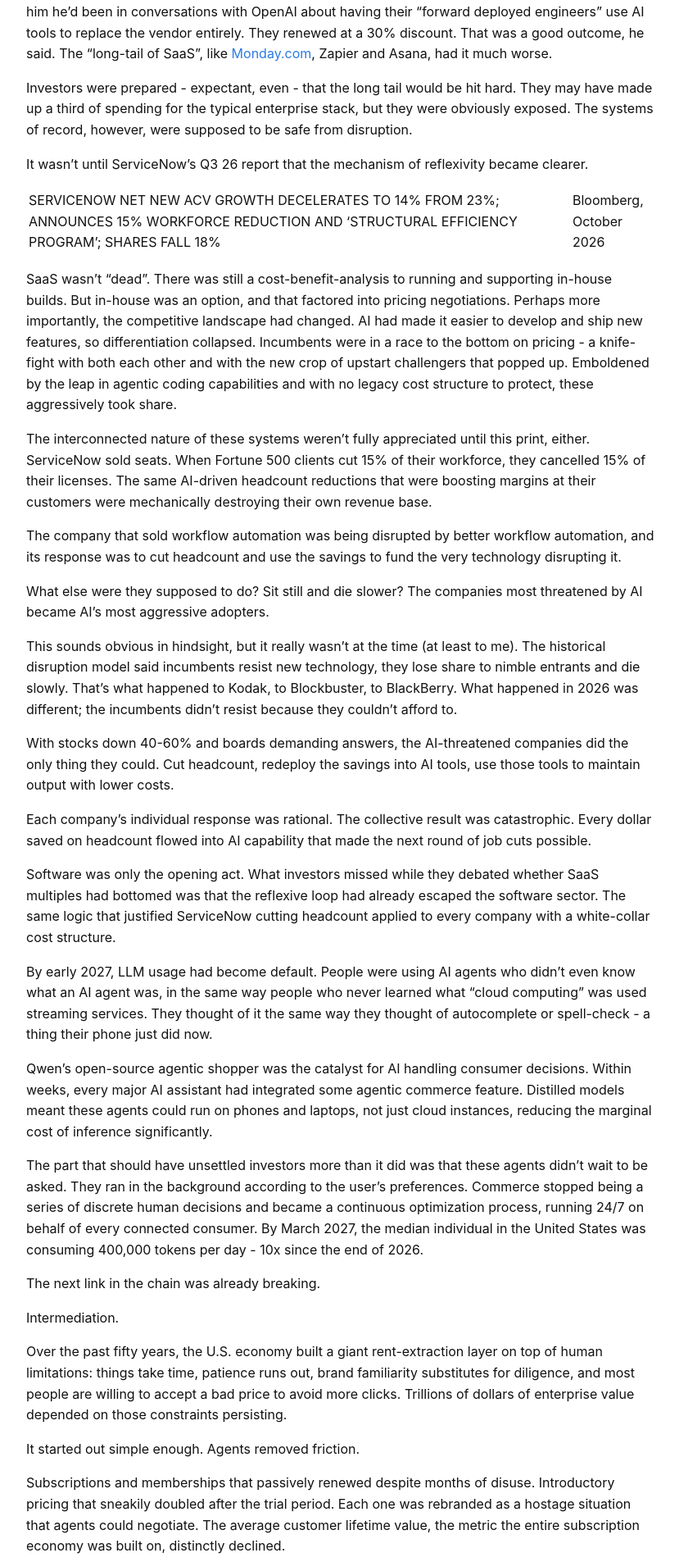
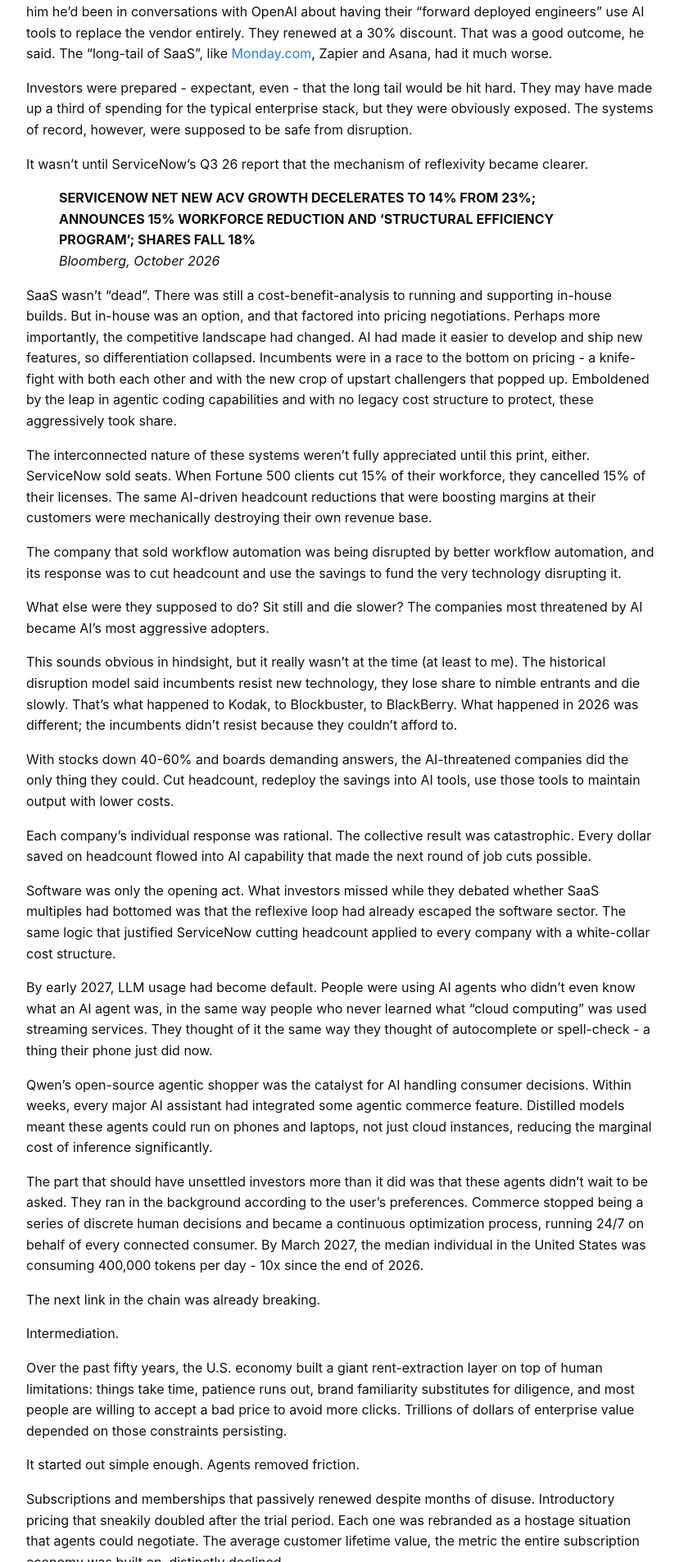
Before and after one commit to vultr740-byte/articles, a Jekyll site: the page built from posts/2026-02-23-2028gic/en.md, in a window 1280 px wide. Shown: the part 2320-4225 px from the top of the page at 82% size, without its empty margins (224-1053 px from the left). Built offline with Jekyll 4.4.1, drawn with Linux system fonts in a browser that asks for light colours; our own code applies the rules of GitHub Pages for plain Markdown files.

Commit message:
Format news headlines as blockquotes

```diff
--- a/posts/2026-02-23-2028gic/en.md
+++ b/posts/2026-02-23-2028gic/en.md
@@ -57,7 +57,8 @@ Investors were prepared - expectant, even - that the long tail would be hit hard
 
 It wasn’t until ServiceNow’s Q3 26 report that the mechanism of reflexivity became clearer.
 
-SERVICENOW NET NEW ACV GROWTH DECELERATES TO 14% FROM 23%; ANNOUNCES 15% WORKFORCE REDUCTION AND ‘STRUCTURAL EFFICIENCY PROGRAM’; SHARES FALL 18% | Bloomberg, October 2026
+> **SERVICENOW NET NEW ACV GROWTH DECELERATES TO 14% FROM 23%; ANNOUNCES 15% WORKFORCE REDUCTION AND ‘STRUCTURAL EFFICIENCY PROGRAM’; SHARES FALL 18%**
+> _Bloomberg, October 2026_
 
 SaaS wasn’t “dead”. There was still a cost-benefit-analysis to running and supporting in-house builds. But in-house was an option, and that factored into pricing negotiations. Perhaps more importantly, the competitive landscape had changed. AI had made it easier to develop and ship new features, so differentiation collapsed. Incumbents were in a race to the bottom on pricing - a knife-fight with both each other and with the new crop of upstart challengers that popped up. Emboldened by the leap in agentic coding capabilities and with no legacy cost structure to protect, these aggressively took share.
 
@@ -127,7 +128,8 @@ There was only so much price-matching and aggregating to do. The biggest way to
 
 Agents went looking for faster and cheaper options than cards. Most settled on using stablecoins via Solana or Ethereum L2s, where settlement was near-instant and the transaction cost was measured in fractions of a penny.
 
-MASTERCARD Q1 2027: NET REVENUES +6% Y/Y; PURCHASE VOLUME GROWTH SLOWS TO +3.4% Y/Y FROM +5.9% PRIOR QUARTER; MANAGEMENT NOTES “AGENT-LED PRICE OPTIMIZATION” AND “PRESSURE IN DISCRETIONARY CATEGORIES” | Bloomberg, April 29 2027
+> **MASTERCARD Q1 2027: NET REVENUES +6% Y/Y; PURCHASE VOLUME GROWTH SLOWS TO +3.4% Y/Y FROM +5.9% PRIOR QUARTER; MANAGEMENT NOTES “AGENT-LED PRICE OPTIMIZATION” AND “PRESSURE IN DISCRETIONARY CATEGORIES”**
+> _Bloomberg, April 29 2027_
 
 Mastercard’s Q1 2027 report was the point of no return. Agentic commerce went from being a product story to a plumbing story. MA dropped 9% the following day. Visa did too, but pared losses after analysts pointed out its stronger positioning in stablecoin infrastructure.
 
@@ -159,7 +161,8 @@ They write essentially all code. The highest performing of them are substantiall
 
 AI has created new jobs. Prompt engineers. AI safety researchers. Infrastructure technicians. Humans are still in the loop, coordinating at the highest level or directing for taste. For every new role AI created, though, it rendered dozens obsolete. The new roles paid a fraction of what the old ones did.
 
-U.S. JOLTS: JOB OPENINGS FALL BELOW 5.5M; UNEMPLOYED-TO-OPENINGS RATIO CLIMBS TO ~1.7, HIGHEST SINCE AUG 2020 | Bloomberg, Oct 2026
+> **U.S. JOLTS: JOB OPENINGS FALL BELOW 5.5M; UNEMPLOYED-TO-OPENINGS RATIO CLIMBS TO ~1.7, HIGHEST SINCE AUG 2020**
+> _Bloomberg, Oct 2026_
 
 The hiring rate had been anemic all year, but October ‘26 JOLTS print provided some definitive data. Job openings fell below 5.5 million, a 15% decline YoY.
 
@@ -219,7 +222,8 @@ Those assumptions died somewhere between the first agentic coding demo and the Q
 
 As many public SaaS companies traded to 5-8x EBITDA, PE-backed software companies sat on balance sheets at marks reflecting acquisition valuations on multiples of revenue that didn’t exist anymore. Managers eased the marks down gradually, 100 cents, 92, 85, all while public comps said 50.
 
-MOODY’S DOWNGRADES $18B OF PE-BACKED SOFTWARE DEBT ACROSS 14 ISSUERS, CITING ‘SECULAR REVENUE HEADWINDS FROM AI-DRIVEN COMPETITIVE DISRUPTION’; LARGEST SINGLE-SECTOR ACTION SINCE ENERGY IN 2015 | Moody’s Investors Service, April 2027
+> **MOODY’S DOWNGRADES $18B OF PE-BACKED SOFTWARE DEBT ACROSS 14 ISSUERS, CITING ‘SECULAR REVENUE HEADWINDS FROM AI-DRIVEN COMPETITIVE DISRUPTION’; LARGEST SINGLE-SECTOR ACTION SINCE ENERGY IN 2015**
+> _Moody’s Investors Service, April 2027_
 
 Everyone remembers what happened after the downgrade. Industry veterans had already seen the playbook following the 2015 energy downgrades.
 
@@ -227,7 +231,8 @@ Software-backed loans began defaulting in Q3 2027. PE portfolio companies in inf
 
 Zendesk was the smoking gun.
 
-ZENDESK MISSES DEBT COVENANTS AS AI-DRIVEN CUSTOMER SERVICE AUTOMATION ERODES ARR; $5B DIRECT LENDING FACILITY MARKED TO 58 CENTS; LARGEST PRIVATE CREDIT SOFTWARE DEFAULT ON RECORD | Financial Times, September 2027
+> **ZENDESK MISSES DEBT COVENANTS AS AI-DRIVEN CUSTOMER SERVICE AUTOMATION ERODES ARR; $5B DIRECT LENDING FACILITY MARKED TO 58 CENTS; LARGEST PRIVATE CREDIT SOFTWARE DEFAULT ON RECORD**
+> _Financial Times, September 2027_
 
 In 2022, Hellman & Friedman and Permira had taken Zendesk private for $10.2 billion. The debt package was $5 billion in direct lending, the largest ARR-backed facility in history at the time, led by Blackstone with Apollo, Blue Owl and HPS all in the lending group. The loan was explicitly structured around the assumption that Zendesk’s annual recurring revenue would remain recurring. At roughly 25x EBITDA, the leverage only made sense if it did.
 
@@ -253,7 +258,8 @@ The losses hit balance sheets built to hold illiquid assets against long-duratio
 
 Compared to the banking system, insurance regulators had been docile - even complacent - but this was the wake-up call. Already uneasy about private credit concentrations at life insurers, they began downgrading the risk-based capital treatment of these assets. That forced the insurers to either raise capital or sell assets, neither of which was possible at attractive terms in a market already seizing up.
 
-NEW YORK, IOWA STATE REGULATORS MOVE TO TIGHTEN CAPITAL TREATMENT FOR CERTAIN PRIVATELY RATED CREDIT HELD BY LIFE INSURERS; NAIC GUIDANCE EXPECTED TO INCREASE RBC FACTORS AND TRIGGER ADDITIONAL SVO SCRUTINY | Reuters, Nov 2027
+> **NEW YORK, IOWA STATE REGULATORS MOVE TO TIGHTEN CAPITAL TREATMENT FOR CERTAIN PRIVATELY RATED CREDIT HELD BY LIFE INSURERS; NAIC GUIDANCE EXPECTED TO INCREASE RBC FACTORS AND TRIGGER ADDITIONAL SVO SCRUTINY**
+> _Reuters, Nov 2027_
 
 When Moody’s put Athene’s financial strength rating on negative outlook, Apollo’s stock dropped 22% in two sessions. Brookfield, KKR, and the others followed.
 
@@ -267,7 +273,8 @@ See, it is never the losses themselves that cause the crisis. It’s recognizing
 
 ## The Mortgage Question
 
-ZILLOW HOME VALUE INDEX FALLS 11% YOY IN SAN FRANCISCO, 9% IN SEATTLE, 8% IN AUSTIN; FANNIE MAE FLAGS ‘ELEVATED EARLY-STAGE DELINQUENCIES’ IN ZIP CODES WITH >40% TECH/FINANCE EMPLOYMENT | Zillow / Fannie Mae, June 2028
+> **ZILLOW HOME VALUE INDEX FALLS 11% YOY IN SAN FRANCISCO, 9% IN SEATTLE, 8% IN AUSTIN; FANNIE MAE FLAGS ‘ELEVATED EARLY-STAGE DELINQUENCIES’ IN ZIP CODES WITH >40% TECH/FINANCE EMPLOYMENT**
+> _Zillow / Fannie Mae, June 2028_
 
 This month the Zillow Home Value Index fell 11% year-over-year in San Francisco, 9% in Seattle and 8% in Austin. This hasn’t been the only worrying headline. Last month, Fannie Mae flagged higher early-stage delinquency from jumbo-heavy ZIP codes - areas that are populated by 780+ credit score borrowers and typically “bulletproof”.
 
```
Also changed, not shown: posts/2026-02-23-2028gic/zh.md (+2 -1 lines).
